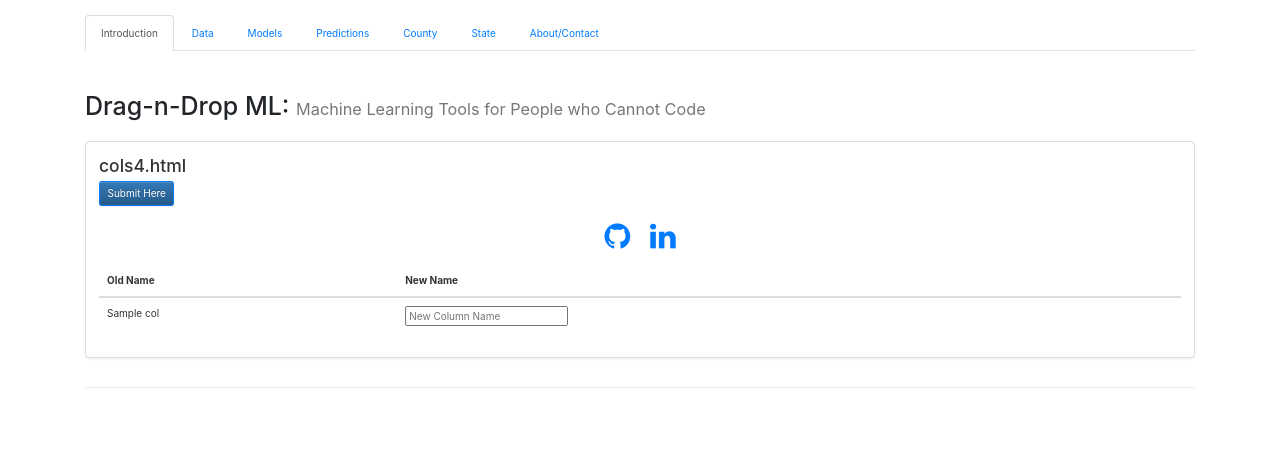
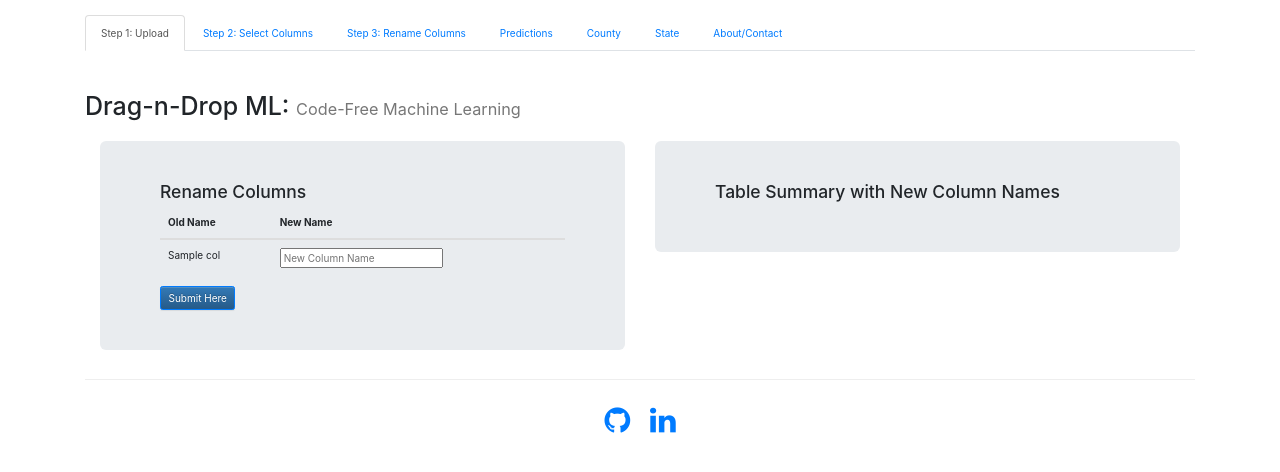
Before and after one commit to howardvickers/no-code-ml, a Flask app: template src/templates/cols4.html in a window 1280 px wide. Shown: the top 472 px of the page. Run offline with Flask 2, Linux system fonts and the light colour scheme; the template is opened without the code that fills it: most values are stand-ins (such as "Sample title", 1, 10 or a date in 2020); parts of the project's set-up code (start-up, migrations or seed data) failed here and were passed over; some libraries are stand-ins or nearby versions.

Commit message:
two cols working jumbotron

```diff
--- a/src/templates/cols4.html
+++ b/src/templates/cols4.html
@@ -49,22 +49,22 @@
 <div class="container">
 </br>
 <ul class="nav nav-tabs">
-      <li role="presentation" class="active"><a href="/">Introduction</a></li>
-      <li role="presentation"><a href="/data">Data</a></li>
-      <li role="presentation"><a href="/models">Models</a></li>
+   <li role="presentation" class="active"><a href="/">Step 1: Upload</a></li>
+   <li role="presentation"><a href="/data">Step 2: Select Columns</a></li>
+   <li role="presentation"><a href="/models">Step 3: Rename Columns</a></li>
    <li role="presentation"><a href="/predictions">Predictions</a></li>
    <li role="presentation"><a href="/county">County</a></li>
    <li role="presentation"><a href="/state">State</a></li>
    <li role="presentation"><a href="/about">About/Contact</a></li>
 </ul>
 <div class="page-header">
-      <h1>Drag-n-Drop ML: <small>Machine Learning Tools for People who Cannot Code</small></h1>
+   <h1>Drag-n-Drop ML: <small>Code-Free Machine Learning</small></h1>
    </br>
+   <div class="container">
       <div class="row">
-         <div class="col-xs-12">
-            <div class="thumbnail">
-               <div class="caption">
-                  <h3>cols4.html</h3>
+         <div class="col-sm-6">
+            <div class="jumbotron">
+               <h3>Rename Columns</h3>
                <form action="/process">
                   <table class="table table-hover">
                      <thead>
@@ -82,10 +82,16 @@
                            </td>
                         </tr>
                         {% endfor %}
+                  </table>
                   <button type="submit" class="btn btn-primary" >Submit Here</button>
                </form>
+            </div>
+         </div>
+         <div class="col-sm-6">
+            <div class="jumbotron">
+               <h3>Table Summary with New Column Names</h3>
                <div class="table table-hover">
-                  <div id="result"></div>
+                  <div id="result">
                   </div>
                </div>
             </div>
```
Lines whose indentation alone changed are shown as unchanged.
